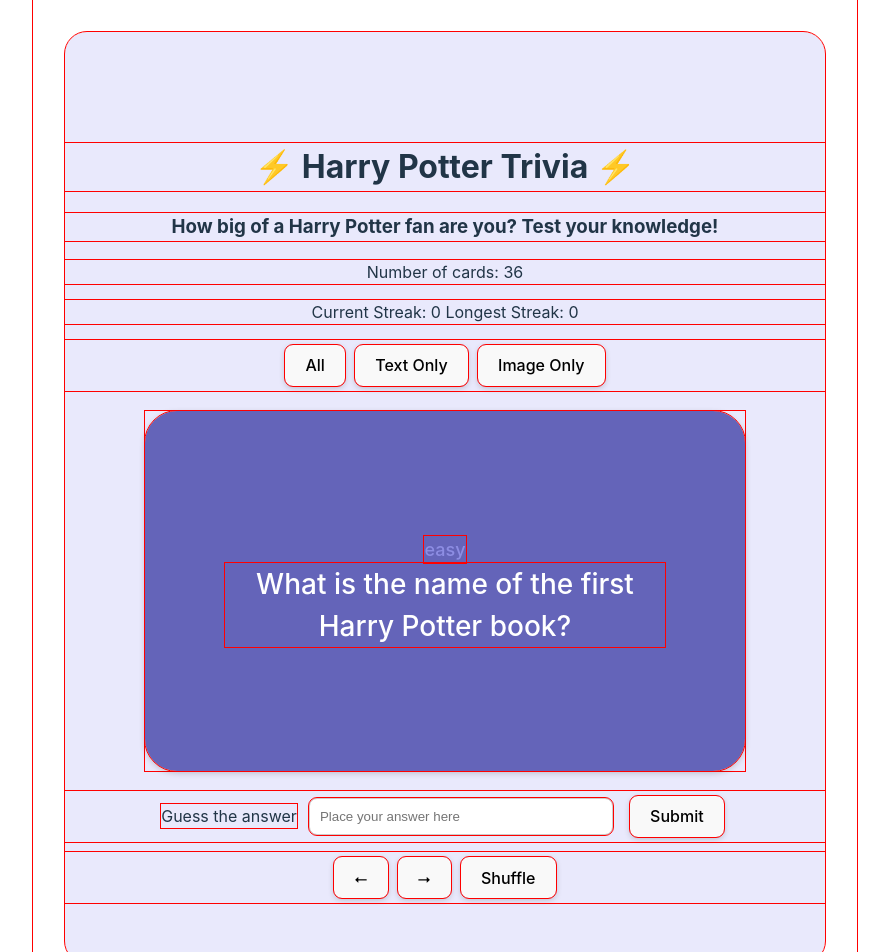
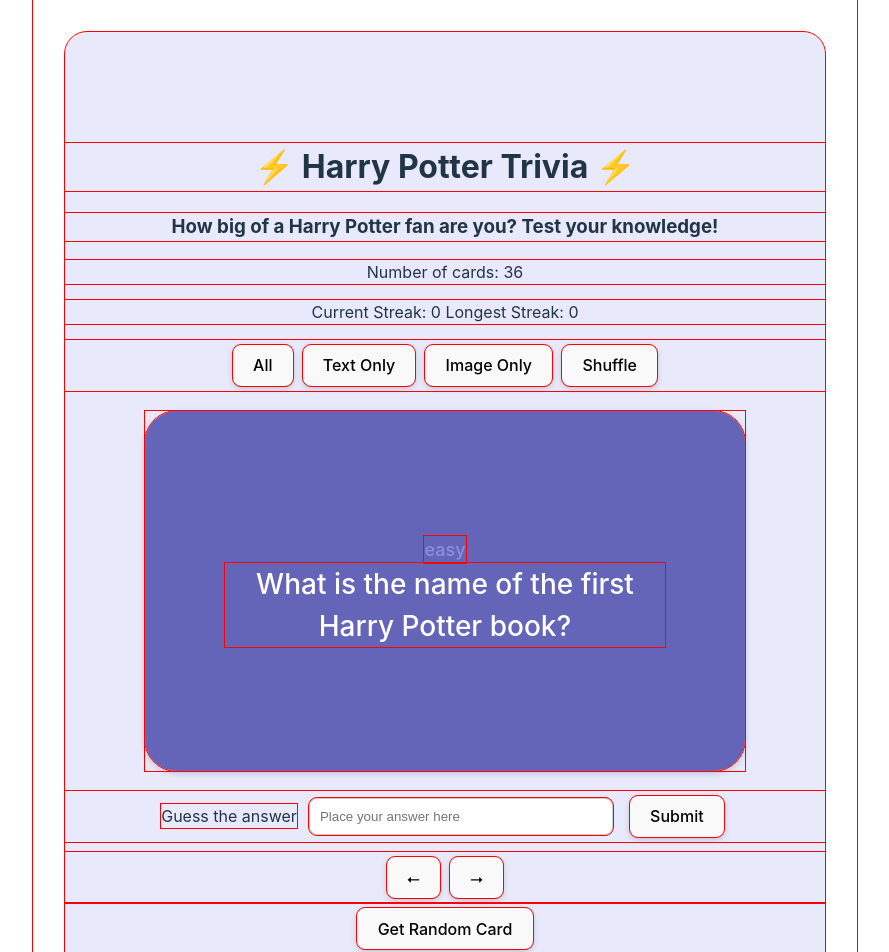
Before and after one commit to h42codes/project-flashcards, a React (Vite) app: page / in a window 1280 px wide. Shown: the top 952 px of the page, without its empty margins (195-1084 px from the left). Built offline with nearby package versions, Linux system fonts and the light colour scheme.

Commit message:
Implement card shuffle feature

```diff
--- a/src/App.jsx
+++ b/src/App.jsx
@@ -20,6 +20,8 @@
         return triviaData.filter((data) => !data.isImage);
       case "imageOnly":
         return triviaData.filter((data) => data.isImage);
+      case "shuffled":
+        return shuffleArray(triviaData);
       default:
         return triviaData;
     }
@@ -30,6 +32,10 @@
     setUserGuess("");
     setIsCorrect(null);
   }, [cardIndex, dataFilter]);
+
+  // useEffect(() => {
+  //   setCardIndex(0);
+  // }, [dataFilter]);
 
   const getAll = useCallback(() => {
     setCardFilter(null);
@@ -45,6 +51,23 @@
     setCardFilter("imageOnly");
     setCardIndex(0);
   }, []);
+
+  const getShuffled = useCallback(() => {
+    setCardFilter("shuffled");
+    setCardIndex(0);
+  }, []);
+
+  function shuffleArray(array) {
+    const shuffled_array = array.slice();
+    for (let i = shuffled_array.length - 1; i > 0; i--) {
+      const j = Math.floor(Math.random() * (i + 1));
+      [shuffled_array[i], shuffled_array[j]] = [
+        shuffled_array[j],
+        shuffled_array[i],
+      ];
+    }
+    return shuffled_array;
+  }
 
   const getRandomIndex = () => {
     let nextRandomIndex;
@@ -104,6 +127,7 @@
         <button onClick={getAll}>All</button>
         <button onClick={getTextOnly}>Text Only</button>
         <button onClick={getImageOnly}>Image Only</button>
+        <button onClick={getShuffled}>Shuffle</button>
       </div>
       {/* <button onClick={handleSwitch}>
         Switch to {gameData == triviaData ? "Image" : "Text"} Only Mode
@@ -122,9 +146,13 @@
         checkAnswer={checkAnswer}
       />
       <div className="button-container">
-        <button onClick={handlePrevClick}>⭠</button>
-        <button onClick={handleNextClick}>⭢</button>
-        <button onClick={handleShuffleClick}>Shuffle</button>
+        <div className="top-container">
+          <button onClick={handlePrevClick}>⭠</button>
+          <button onClick={handleNextClick}>⭢</button>
+        </div>
+        <div className="bottom-container">
+          <button onClick={handleShuffleClick}>Get Random Card</button>
+        </div>
       </div>
 
       {/* <footer>
```
